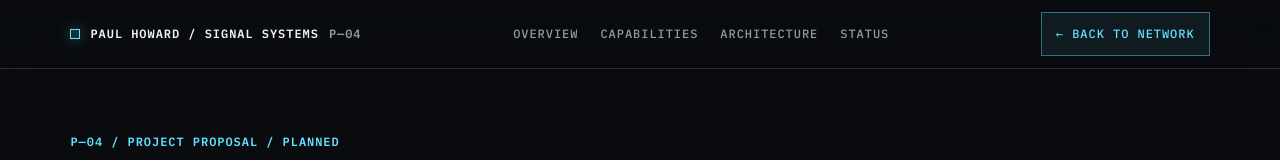
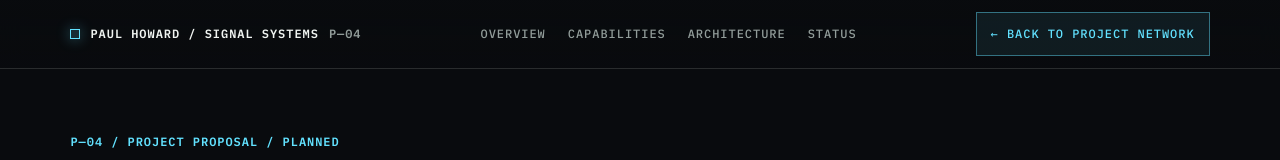
Before and after one commit to KuyaPol/paul-howard-portfolio, a browser extension: page design-prototype/projects/serein.html in a window 1280 px wide. Shown: the top 160 px of the page. Drawn offline with Linux system fonts and the light colour scheme.

Commit message:
Use required Back to Project Network label on SEREIN page

```diff
--- a/design-prototype/projects/serein.html
+++ b/design-prototype/projects/serein.html
@@ -32,7 +32,7 @@
           <a href="#project-architecture">Architecture</a>
           <a href="#project-status">Status</a>
         </div>
-        <a class="project-return" data-network-return href="../beyond-the-portfolio.html?from=network&node=serein&focus=1#scene-project-network">← Back to Network</a>
+        <a class="project-return" data-network-return href="../beyond-the-portfolio.html?from=network&node=serein&focus=1#scene-project-network">← Back to Project Network</a>
       </nav>
     </header>
 
@@ -215,7 +215,7 @@
             <p>The published PDF preserves the project author attribution and contains the complete proposal text, planned capabilities, technical architecture, and development requirements.</p>
             <p><a class="button-primary" href="../../assets/docs/SEREIN_Full_Project_Proposal_Paul_Howard_Chavez.pdf" download="SEREIN_Full_Project_Proposal_Paul_Howard_Chavez.pdf" type="application/pdf">Download Full Project Proposal</a></p>
             <p class="note">The document describes a proposal. It is not evidence that the SEREIN desktop application has been built, released, or tested.</p>
-            <p><a class="project-return" data-network-return href="../beyond-the-portfolio.html?from=network&node=serein&focus=1#scene-project-network">← Back to Network</a></p>
+            <p><a class="project-return" data-network-return href="../beyond-the-portfolio.html?from=network&node=serein&focus=1#scene-project-network">← Back to Project Network</a></p>
           </div>
         </div>
       </section>
@@ -224,7 +224,7 @@
     <footer class="project-footer">
       <div class="project-footer__inner">
         <p class="project-footer__meta">P—04 / SEREIN / PROJECT PROPOSAL, PLANNED</p>
-        <a class="project-return" data-network-return href="../beyond-the-portfolio.html?from=network&node=serein&focus=1#scene-project-network">← Back to Network</a>
+        <a class="project-return" data-network-return href="../beyond-the-portfolio.html?from=network&node=serein&focus=1#scene-project-network">← Back to Project Network</a>
       </div>
     </footer>
   </div>
```
Also changed, not shown: projects/serein.html (+3 -3 lines).
